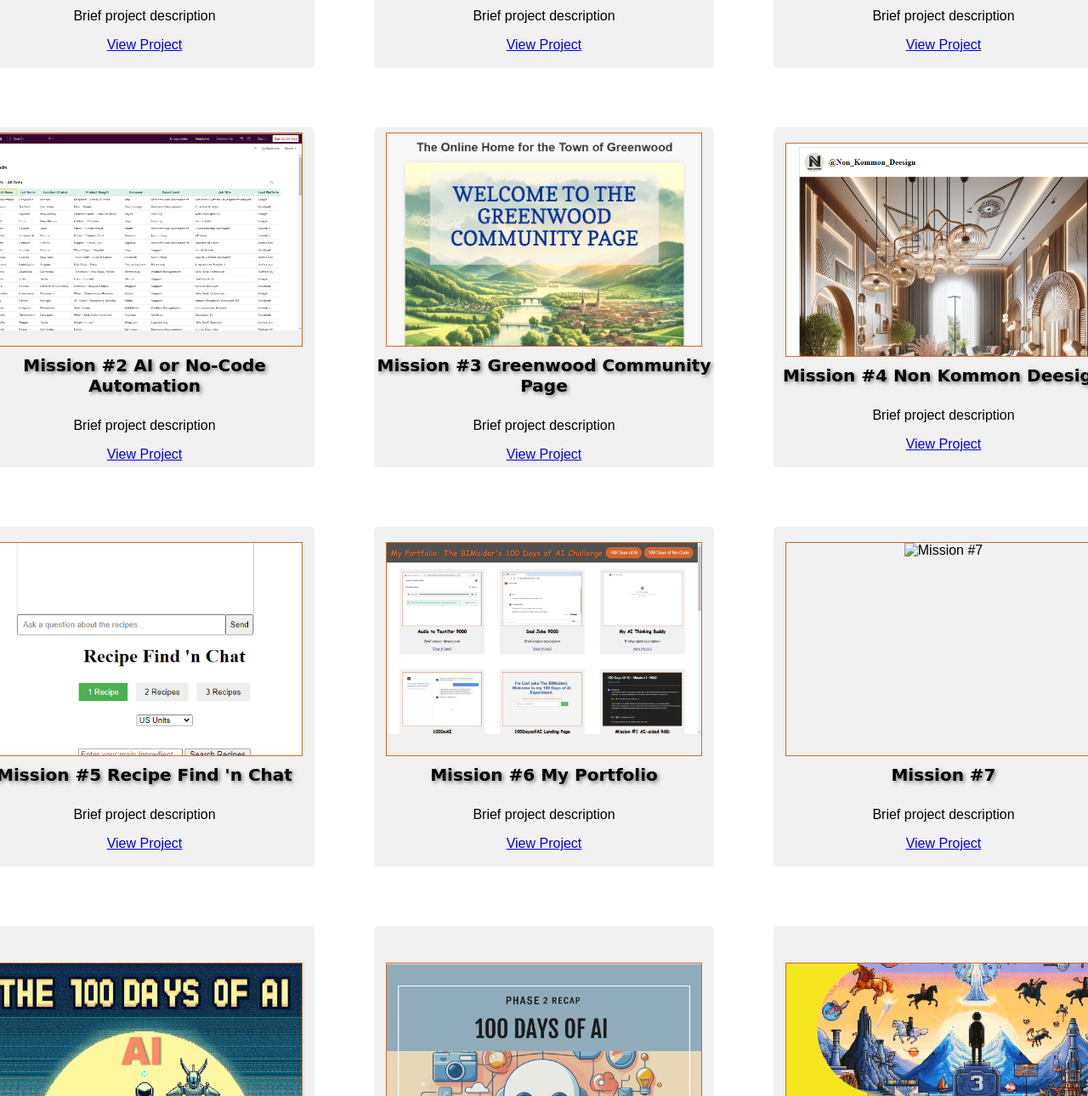
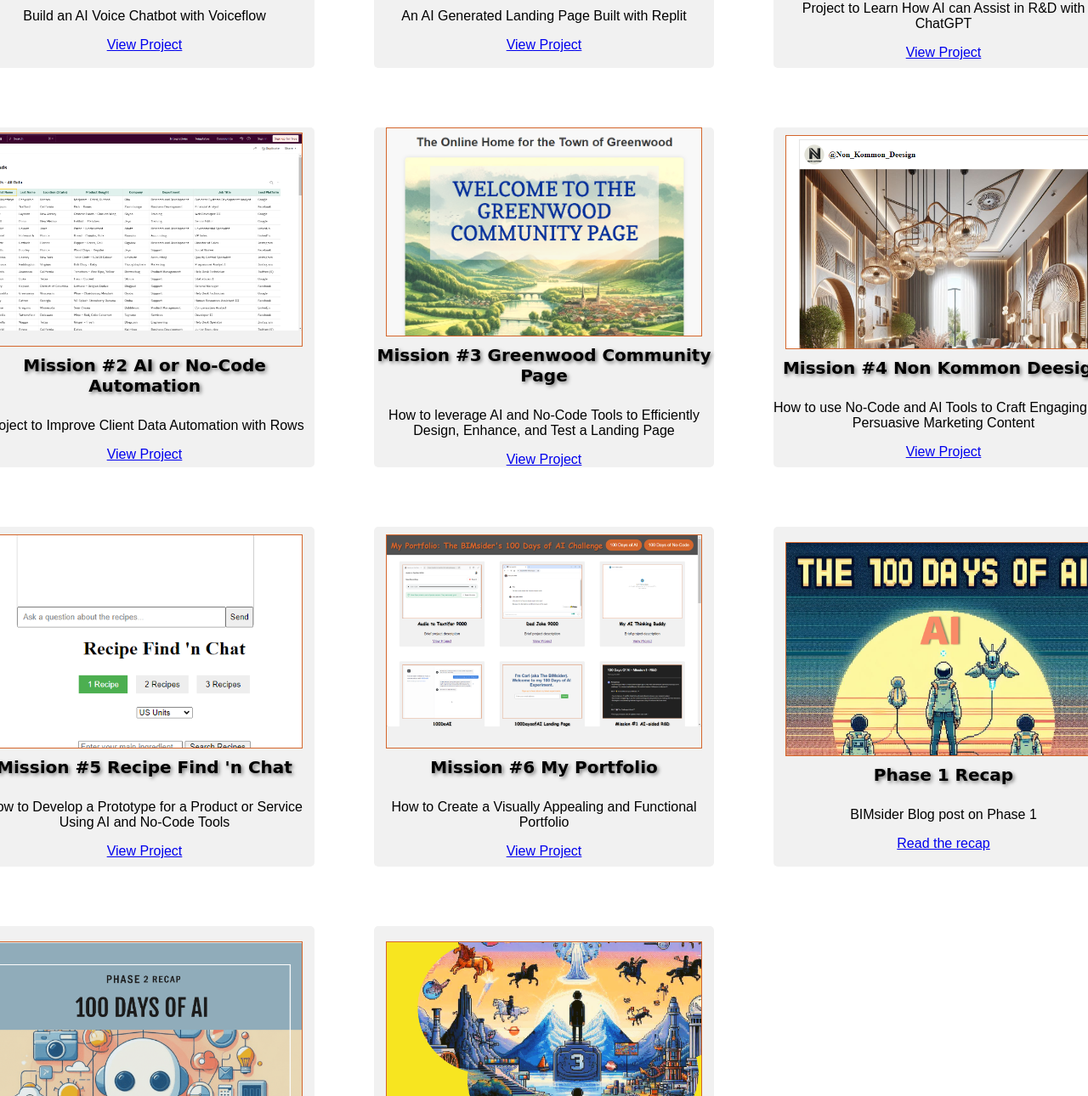
Before and after one commit to TheBIMsider/100DoAI, a plain HTML site: page Portfolio/index.html in a window 1280 px wide. Shown: the part 942-2232 px from the top of the page at 85% size. Drawn offline with Linux system fonts and the light colour scheme.

Commit message:
more data added

```diff
--- a/Portfolio/index.html
+++ b/Portfolio/index.html
@@ -25,7 +25,7 @@
             </div>
           </div>
           <h3>Audio to Textifer 9000</h3>
-          <p>Brief project description</p>
+          <p>Audio to Text Notetaking App Built with Glide</p>
           <a
             href="https://audio-to-textifer-90-nz4c.glide.page/dl/74c4fe"
             target="_blank"
@@ -39,7 +39,7 @@
             </div>
           </div>
           <h3>Dad Joke 9000</h3>
-          <p>Brief project description</p>
+          <p>AI Dad Joke Generator App Built with Chipp</p>
           <a href="https://dadjoke9000-1695.chipp.ai/" target="_blank"
             >View Project</a
           >
@@ -51,7 +51,7 @@
             </div>
           </div>
           <h3>My AI Thinking Buddy</h3>
-          <p>Brief project description</p>
+          <p>An AI buddy to bounce ideas off of Built with Chipp</p>
           <a href="https://myaithinkingbuddy-2032.chipp.ai/" target="_blank"
             >View Project</a
           >
@@ -63,7 +63,7 @@
             </div>
           </div>
           <h3>100DoAI</h3>
-          <p>Brief project description</p>
+          <p>Build an AI Voice Chatbot with Voiceflow</p>
           <a
             href="https://creator.voiceflow.com/prototype/65c1757465e7726cb37fc65b"
             target="_blank"
@@ -77,7 +77,7 @@
             </div>
           </div>
           <h3>100DaysofAI Landing Page</h3>
-          <p>Brief project description</p>
+          <p>An AI Generated Landing Page Built with Replit</p>
           <a href="https://replit.com/@thebimsider/100DaysofAI-Landing-Page" target="_blank"
             >View Project</a
           >
@@ -89,7 +89,7 @@
             </div>
           </div>
           <h3>Mission #1 AI-aided R&D</h3>
-          <p>Brief project description</p>
+          <p>Project to Learn How AI can Assist in R&D with ChatGPT</p>
           <a
             href="https://audio-to-textifer-90-nz4c.glide.page/dl/74c4fe"
             target="_blank"
@@ -103,7 +103,7 @@
             </div>
           </div>
           <h3>Mission #2 AI or No-Code Automation</h3>
-          <p>Brief project description</p>
+          <p>Project to Improve Client Data Automation with Rows</p>
           <a
             href="https://rows.com/the-bimsider-space/my-spreadsheets/mission-2-leads-data_mockaroo-4q1tLaFcM4k8w82kKLMIQF/a045f263-0a30-43e2-81ed-d9a8a7ee8883/view#leads-all-data"
             target="_blank"
@@ -117,7 +117,7 @@
             </div>
           </div>
           <h3>Mission #3 Greenwood Community Page</h3>
-          <p>Brief project description</p>
+          <p>How to leverage AI and No-Code Tools to Efficiently Design, Enhance, and Test a Landing Page</p>
           <a href="https://thebimsider.github.io/100DoAI/Greenwood/" target="_blank"
             >View Project</a
           >
@@ -129,7 +129,7 @@
             </div>
           </div>
           <h3>Mission #4 Non Kommon Deesign</h3>
-          <p>Brief project description</p>
+          <p>How to use No-Code and AI Tools to Craft Engaging and Persuasive Marketing Content</p>
           <a
             href="https://thebimsider.github.io/100DoAI/NKD/"
             target="_blank"
@@ -143,7 +143,7 @@
             </div>
           </div>
           <h3>Mission #5 Recipe Find 'n Chat</h3>
-          <p>Brief project description</p>
+          <p>How to Develop a Prototype for a Product or Service Using AI and No-Code Tools</p>
           <a
             href="https://thebimsider.github.io/100DoAI/WITF/"
             target="_blank"
@@ -157,22 +157,8 @@
             </div>
           </div>
           <h3>Mission #6 My Portfolio</h3>
-          <p>Brief project description</p>
-          <a href="https://thebimsider.github.io/100DoAI/Greenwood/" target="_blank"
-            >View Project</a
-          >
-        </div>
-        <div class="project-card">
-          <div class="image-container">
-            <div class="image-wrapper">
-              <img src="Card12.png" alt="Mission #7" />
-            </div>
-          </div>
-          <h3>Mission #7</h3>
-          <p>Brief project description</p>
-          <a
-            href="?????"
-            target="_blank"
+          <p>How to Create a Visually Appealing and Functional Portfolio</p>
+          <a href="https://thebimsider.github.io/100DoAI/Portfolio/" target="_blank"
             >View Project</a
           >
         </div>
@@ -183,6 +169,7 @@
             </div>
           </div>
           <h3>Phase 1 Recap</h3>
+          <p>BIMsider Blog post on Phase 1</p>
           <a href="https://thebimsider.com/2024/02/21/100doai-p1/"
             >Read the recap</a
           >
@@ -195,6 +182,7 @@
             </div>
           </div>
           <h3>Phase 2 Recap</h3>
+          <p>BIMsider Blog post on Phase 2</p>
           <a
             href="https://thebimsider.com/2024/03/02/100-days-of-ai-phase-2-recap/"
             >Read the recap</a
@@ -208,6 +196,7 @@
             </div>
           </div>
           <h3>Phase 3 Recap</h3>
+          <p>BIMsider Blog post on Phase 3</p>
           <a href="link-to-phase3-recap">Coming Soon</a>
         </div>
       </main>
```
